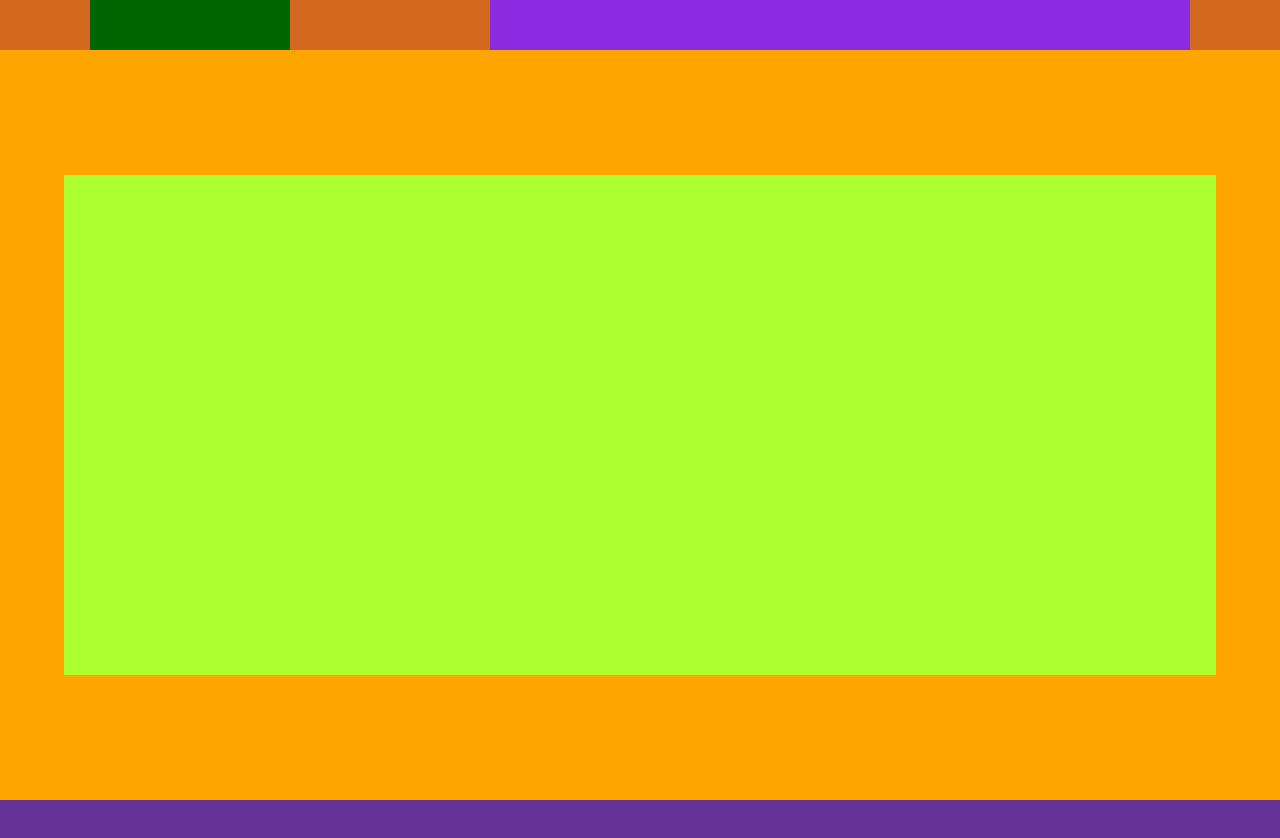
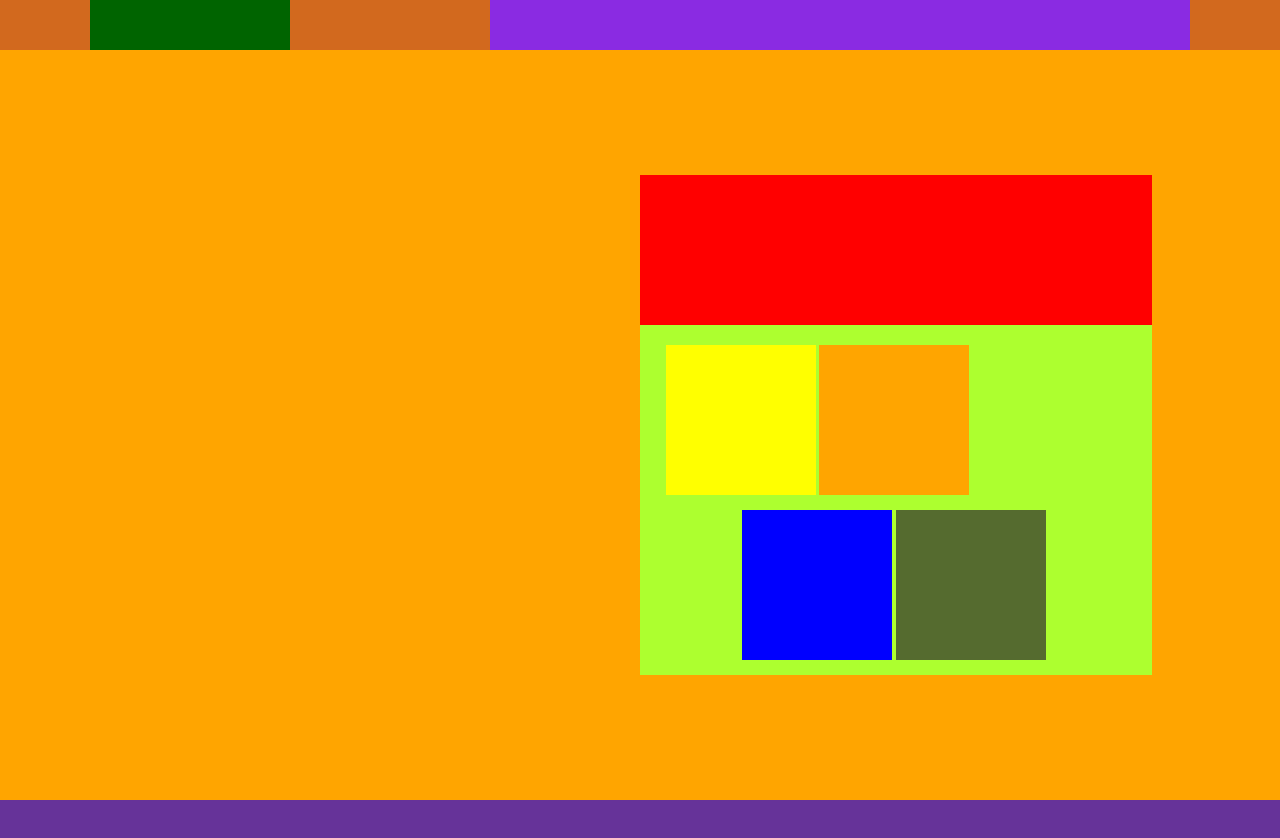
Before and after one commit to samuelllr/Web-siteModel, a plain HTML site: page index/index.html in a window 1280 px wide. Shown: the top 838 px of the page. Drawn offline with Linux system fonts and the light colour scheme.

Commit message:
modificação 0.7
construção da estrutura header

```diff
--- a/index/index.html
+++ b/index/index.html
@@ -25,8 +25,22 @@
             </div>
         </div>
         <div id="title-alfa">
-            <div id="title-site">
+            <div id="menu-title">
+                <div id="slot1">
 
+                </div>
+                <div id="slot2">
+
+                </div>
+                <div id="slot3">
+
+                </div>
+                <div id="slot4">
+
+                </div>
+                <div id="slot5">
+
+                </div>
             </div>
         </div>
     </header>
--- a/index/style/index-style.css
+++ b/index/style/index-style.css
@@ -83,16 +83,60 @@ header #title-alfa{
     background-color: orange;
 }
 
-header #title-alfa #title-site{
+header #title-alfa #menu-title{
     position: absolute;
     top:50%;
     left:0px;
-    width:90%;
-    margin-left: 5%;
+    width:40%;
+    margin-left: 50%;
     margin-right: 5%;
     margin-top: -250px;
     height: 500px;
     background-color: greenyellow;
+}
+
+header #title-alfa #menu-title #slot1{
+    position: absolute;
+    top:0px;left:0px;
+    width:100%;
+    height:150px;
+    background-color: red;
+}
+
+header #title-alfa #menu-title #slot2{
+    position: absolute;
+    top:170px;
+    width:150px;
+    height:150px;
+    background-color: yellow;
+    margin-left:5%;
+}
+
+header #title-alfa #menu-title #slot3{
+    position: absolute;
+    top:170px;
+    width:150px;
+    height:150px;
+    background-color: orange;
+    margin-left:35%;
+}
+
+header #title-alfa #menu-title #slot4{
+    position: absolute;
+    top:335px;
+    width:150px;
+    height:150px;
+    background-color:blue;
+    margin-left:20%;
+}
+
+header #title-alfa #menu-title #slot5{
+    position: absolute;
+    top:335px;
+    width:150px;
+    height:150px;
+    background-color:darkolivegreen;
+    margin-left:50%;
 }
 
 
```
